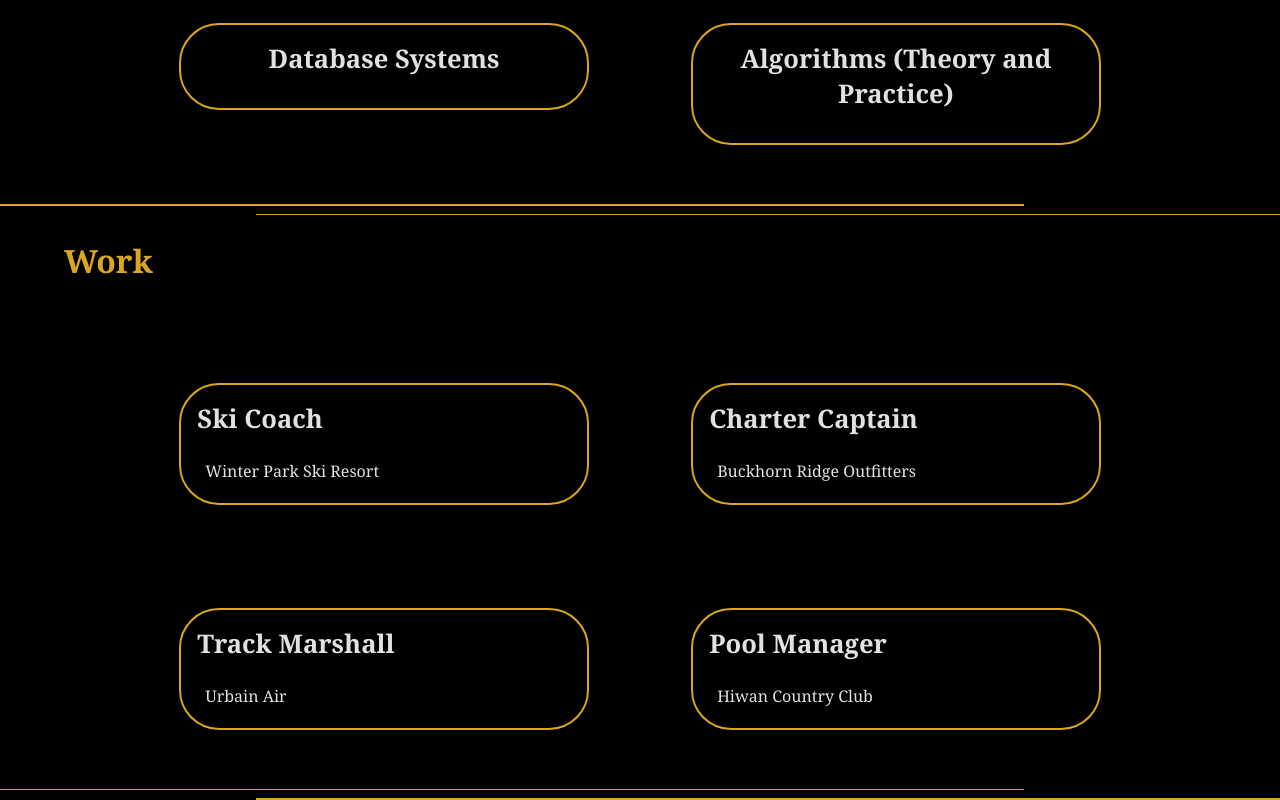
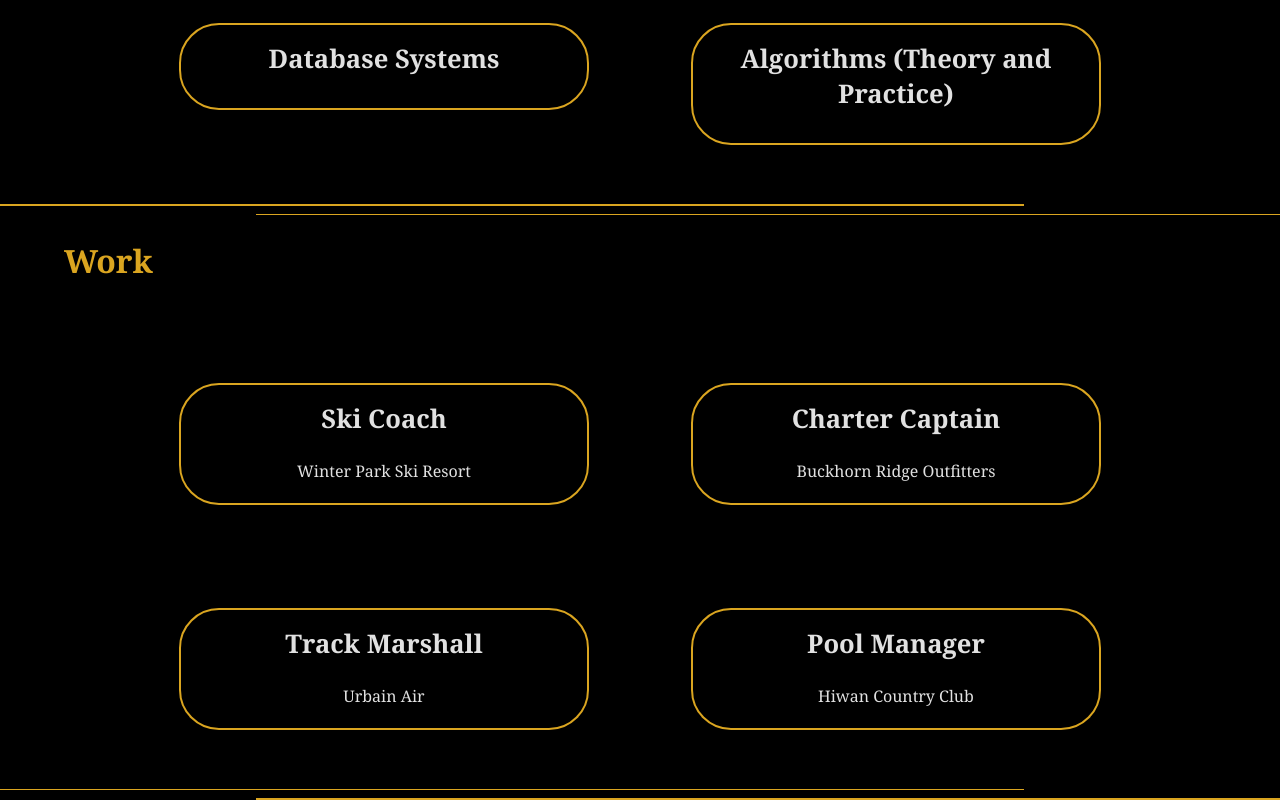
Before and after one commit to jstrande99/jstrande-react, a React (Create React App) app: page / in a window 1280 px wide. Shown: the part 2586-3386 px from the top of the page. Built offline with nearby package versions, Linux system fonts and the light colour scheme; no server answers.

Commit message:
centered divs

```diff
--- a/src/Pages/Style/Studies.css
+++ b/src/Pages/Style/Studies.css
@@ -19,6 +19,7 @@
     float: left;
     border-radius: 5vh;
     background-color: transparent;
+    text-align: center;
 }
 .classTitle{
     font-size: 2vw;
@@ -28,9 +29,6 @@
 .descriptClass{
     background: transparent;
     font-size: 1.5vw;
-}
-.collapse{
-    display: none;
 }
 .show {
     display: contents;
```
